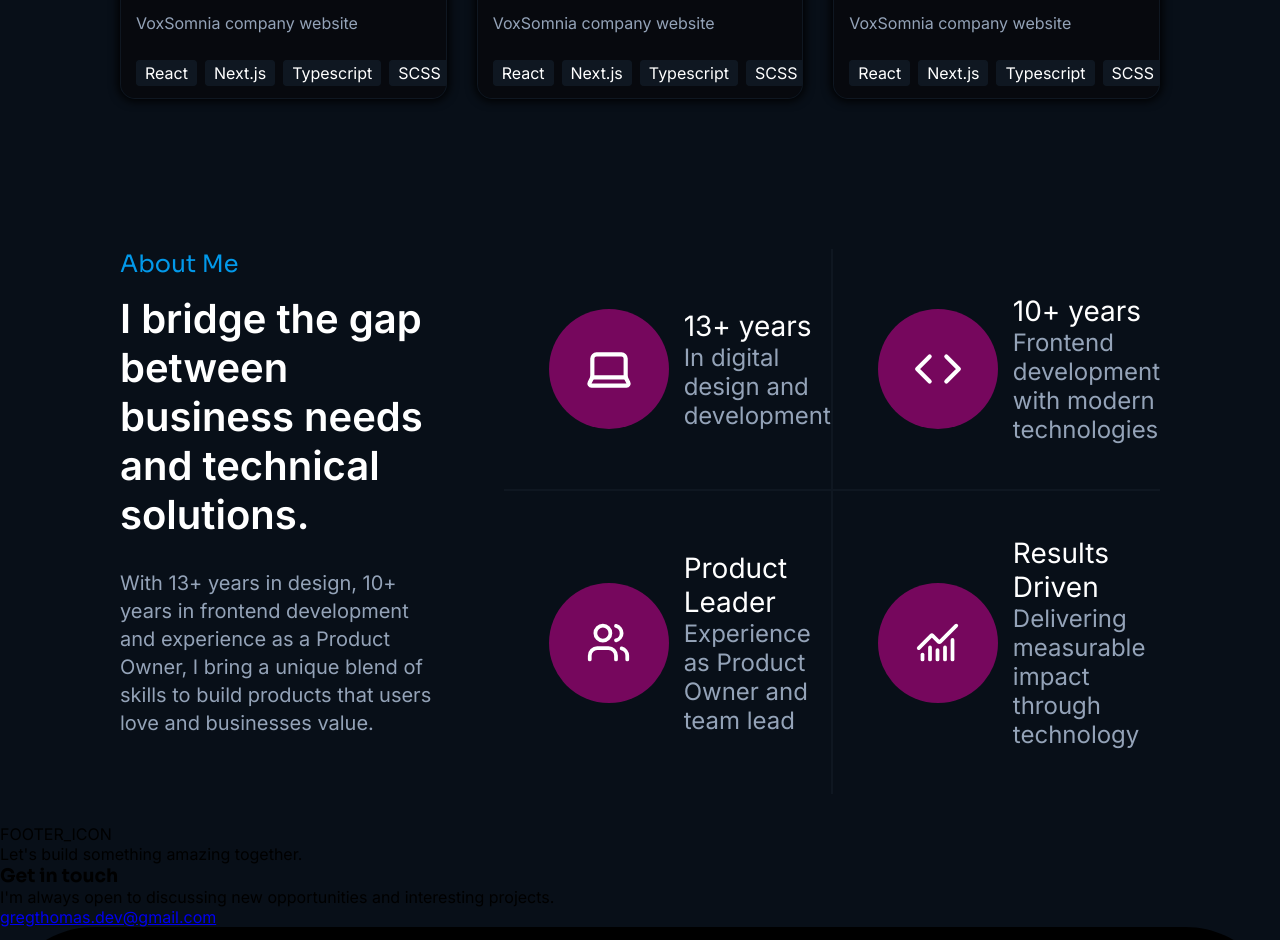
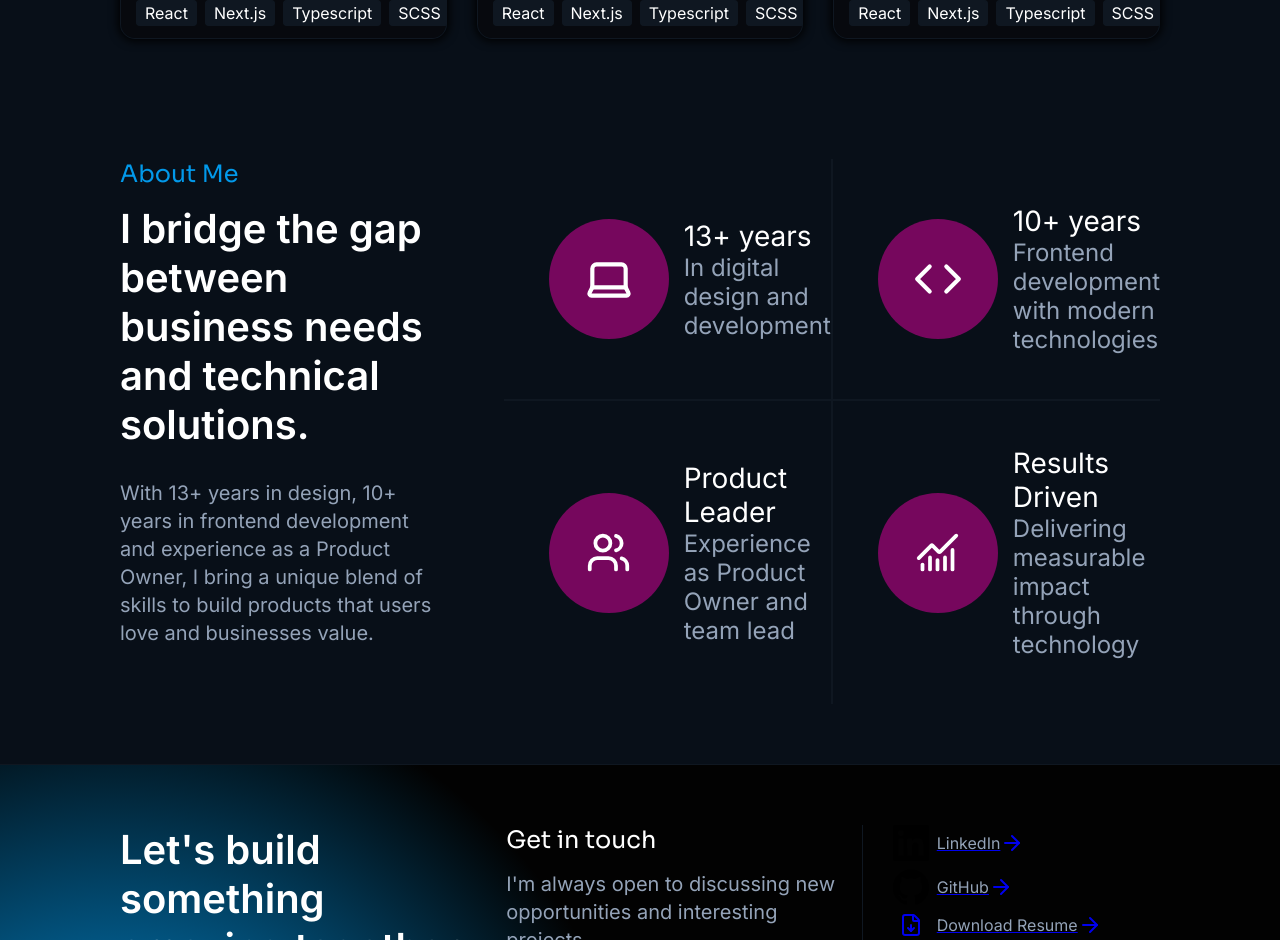
Before and after one commit to itsGregT/portfolio, a Next.js app: page / in a window 1280 px wide. Shown: the part 1860-2800 px from the top of the page. Built offline with nearby package versions, Linux system fonts and the light colour scheme.

Commit message:
* general style tweaks * finished initial footer layout

```diff
--- a/components/About.tsx
+++ b/components/About.tsx
@@ -2,7 +2,7 @@ import { ChartNoAxesCombined, Code, Laptop, Users } from "lucide-react";
 
 export default function About() {
     return (
-        <section id="work" className="section projects grid grid--40-60">
+        <section id="about" className="section grid grid--40-60">
             <div className="about__left">
                 <h2 className="section__subtitle">About Me</h2>
                 <p className="section__title">I bridge the gap between business needs and technical solutions.</p>
--- a/components/Footer.tsx
+++ b/components/Footer.tsx
@@ -7,28 +7,31 @@ export default function Footer() {
         <footer className="footer">
             <div className="footer__grid">
                 <div className="footer__grid-item">
-                    <span className="footer__icon">FOOTER_ICON</span>
-                    <p className="footer__title">Let's build something amazing together.</p>
+                    {/* <span className="footer__icon">FOOTER_ICON</span> */}
+                    <p className="section__title">Let's build something amazing together.</p>
                 </div>
                 <div className="footer__grid-item">
-                    <h3 className="footer__subtitle">Get in touch</h3>
-                    <p className="footer__desc">I'm always open to discussing new opportunities and interesting projects.</p>
+                    <h3 className="section__subtitle section__subtitle--primary">Get in touch</h3>
+                    <p className="section__desc">I'm always open to discussing new opportunities and interesting projects.</p>
                     <a className="footer__email" href="mailto:gregthomas.dev@gmail.com">gregthomas.dev@gmail.com</a>
                 </div>
                 <div className="footer__grid-item">
-                    <ul className="footer__social-links">
-                        <li className="footer__social-link">
+                    <ul className="footer__social-links-list">
+                        <li className="footer__social-link-li">
                             <a className="footer__social-link" href="https://www.linkedin.com/in/itsgregt/">
                                 <LinkedinIcon className="footer__social-link-icon" />
                                 <p className="footer__social-link-text">LinkedIn</p>
                                 <ArrowRight />
                             </a>
+                        </li>
+                        <li className="footer__social-link-li">
                             <a className="footer__social-link" href="https://github.com/itsGregT">
                                 <GithubIcon className="footer__social-link-icon" />
-                                <span className="footer__social-link-icon">SOCIAL_LINK_ICON</span>
                                 <p className="footer__social-link-text">GitHub</p>
                                 <ArrowRight />
                             </a>
+                        </li>
+                        <li className="footer__social-link-li">
                             <a className="footer__social-link" href="https://www.linkedin.com/in/itsgregt/">
                                 <FileDown className="footer__social-link-icon" />
                                 <p className="footer__social-link-text">Download Resume</p>
--- a/components/Navigation.tsx
+++ b/components/Navigation.tsx
@@ -1,7 +1,7 @@
 const navItems = [
     {
         label: "Home",
-        href: "",
+        href: "#home",
     },
     {
         label: "Projects",
--- a/components/Projects.tsx
+++ b/components/Projects.tsx
@@ -24,7 +24,7 @@ const projects = [
 
 export default function Projects() {
     return (
-        <section id="work" className="section projects">
+        <section id="projects" className="section projects">
             <h2 className="section__subtitle">Featured Projects</h2>
             <p className="section__title">Here are some of my recent works.</p>
             <div className="project-tiles">
--- a/styles/layout/_footer.scss
+++ b/styles/layout/_footer.scss
@@ -0,0 +1,70 @@
+.footer {
+    border-top: 1px solid $color-border;
+    position: relative;
+    overflow: hidden;
+    background: #020202;
+    $footer-decoration-size: 950px;
+
+    &:after {
+        content: '';
+        width: calc($footer-decoration-size * 2);
+        height: $footer-decoration-size;
+        display: block;
+        background: radial-gradient(circle, rgba($cyan, 0.85) 10%, transparent 50%);
+        position: absolute;
+        left: calc((($footer-decoration-size / 2) * -1) * 1.75);
+        bottom: calc((($footer-decoration-size / 2) * -1) * 1.25);
+        z-index: 1;
+    }
+}
+
+.footer__grid {
+    display: grid;
+    grid-template-columns: 1fr 1fr .75fr;
+    // border-bottom: 1px solid $color-border;
+    padding: 60px 120px 0;
+    position: relative;
+    z-index: 10;
+    gap: 30px;
+}
+
+.footer__grid-item {
+    &:nth-child(2) {
+        border-right: 1px solid $color-border;
+    }
+}
+
+.footer__email {
+    color: $cyan;
+    margin-top: 30px;
+    display: block;
+}
+
+.footer__social-link-li {
+    list-style-type: none;
+}
+
+.footer__social-link {
+    display: flex;
+    margin-bottom: 8px;
+    align-items: center;
+}
+
+.footer__social-link-icon {
+    width: 36px;
+    margin-right: 8px;
+}
+
+.footer__social-link-text {
+    color: $color-text-secondary;
+    text-decoration: none;
+}
+
+.footer__copyright {
+    color: $color-text-primary;
+    padding: 30px 120px;
+    font-weight: 400;
+    font-size: .95rem;
+    z-index: 10;
+    position: relative;
+}
--- a/styles/layout/_header.scss
+++ b/styles/layout/_header.scss
@@ -4,6 +4,7 @@
     align-items: center;
     padding: 15px 45px;
     border-bottom: 1px solid $color-border;
+    background: #020202;
 }
 
 .header__logo {
--- a/styles/layout/_layout.scss
+++ b/styles/layout/_layout.scss
@@ -1,3 +1,7 @@
+.section {
+    padding: 60px 120px;
+}
+
 .section__title {
     color: $color-text-primary;
     font-size: 2.5rem;
@@ -10,6 +14,10 @@
     font-size: 1.5rem;
     font-weight: 400;
     margin: 0 0 15px;
+
+    &--primary {
+        color: $color-text-primary;
+    }
 }
 
 .section__desc {
```
